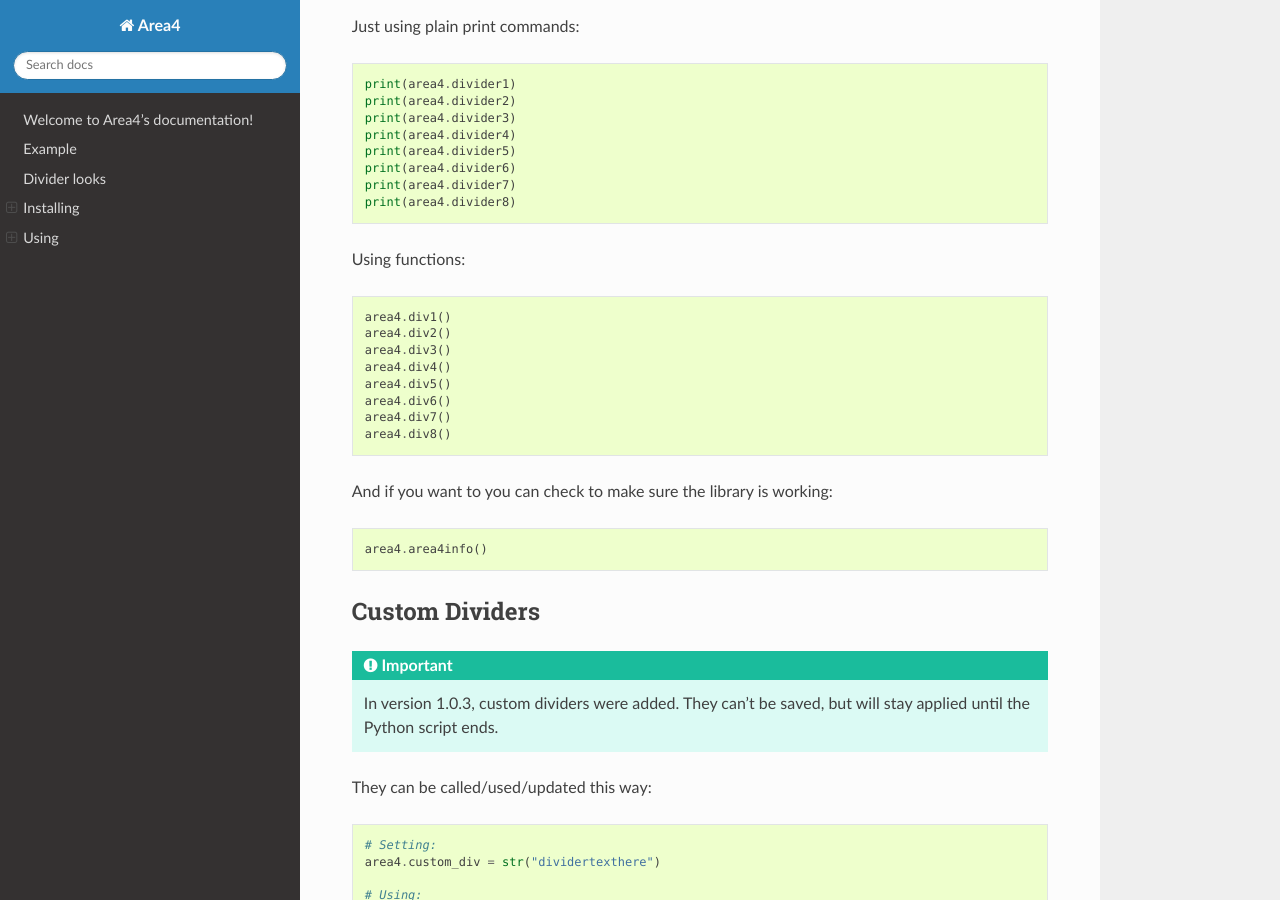
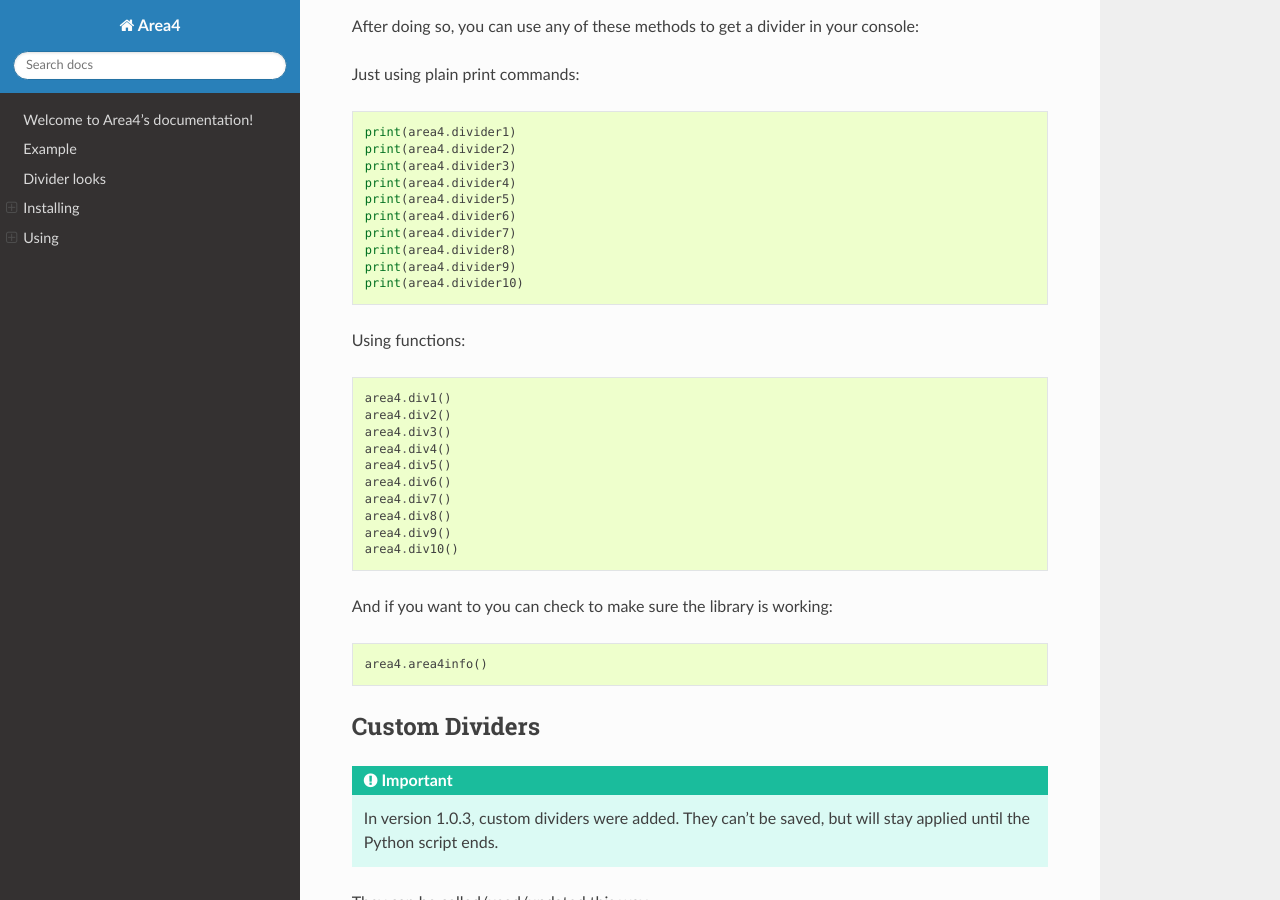
Before and after one commit to area4lib/area4, a Sphinx documentation site: the page built from docs/index.rst, in a window 1280 px wide and 900 px high, scrolled down 1854 px. Built offline with Sphinx 7.4.7 and the Read the Docs theme 2.0.0, drawn with Linux system fonts in a browser that asks for light colours; some of the changed text lies outside the part shown.

Commit message:
Docs for new version

```diff
--- a/docs/index.rst
+++ b/docs/index.rst
@@ -112,6 +114,8 @@ Just using plain print commands:
     print(area4.divider6)
     print(area4.divider7)
     print(area4.divider8)
+    print(area4.divider9)
+    print(area4.divider10)
 
 Using functions:
 
@@ -125,6 +129,8 @@ Using functions:
     area4.div6()
     area4.div7()
     area4.div8()
+    area4.div9()
+    area4.div10()
 
 And if you want to you can check to make sure the library is working:
 
```
Also changed, not shown: other parts of docs/index.rst (+2 -0 lines).
